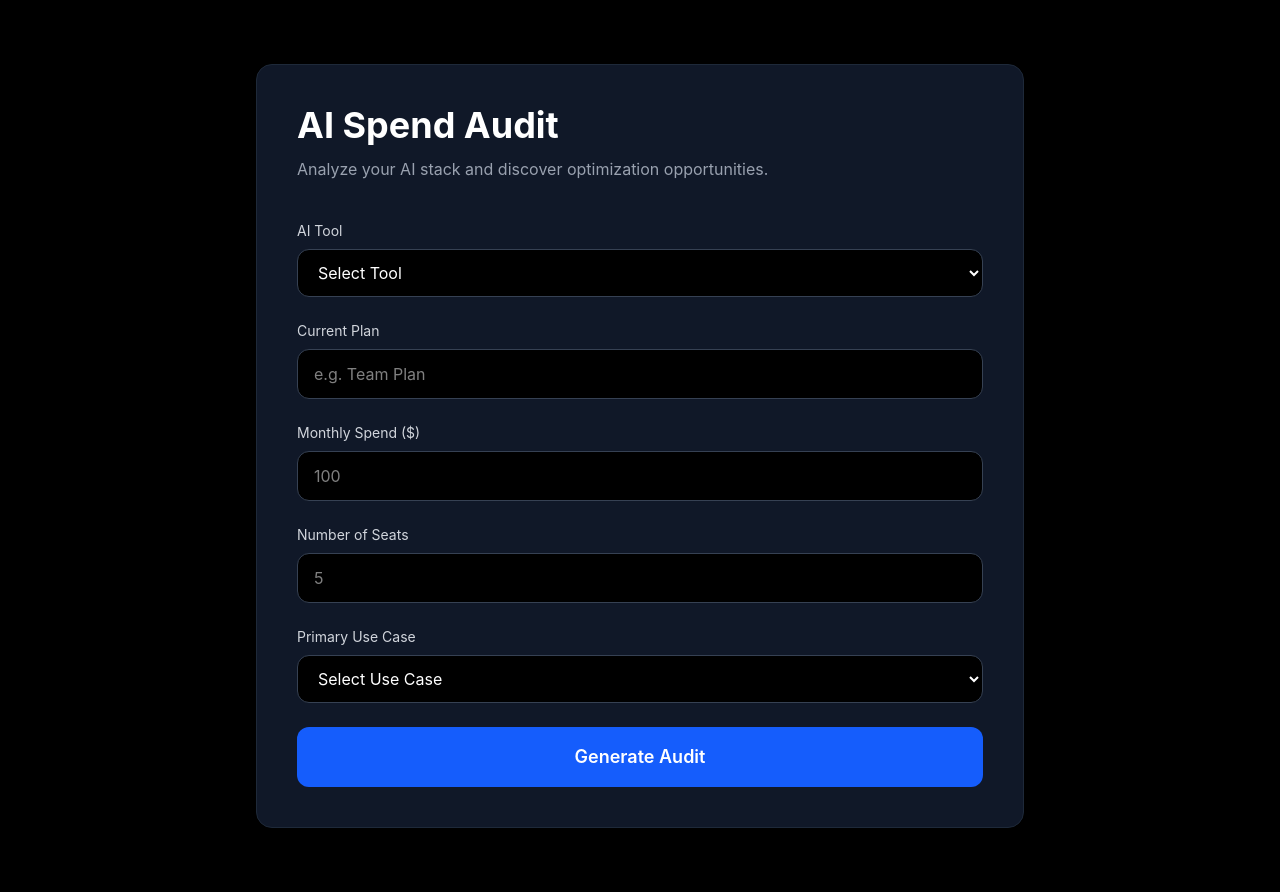
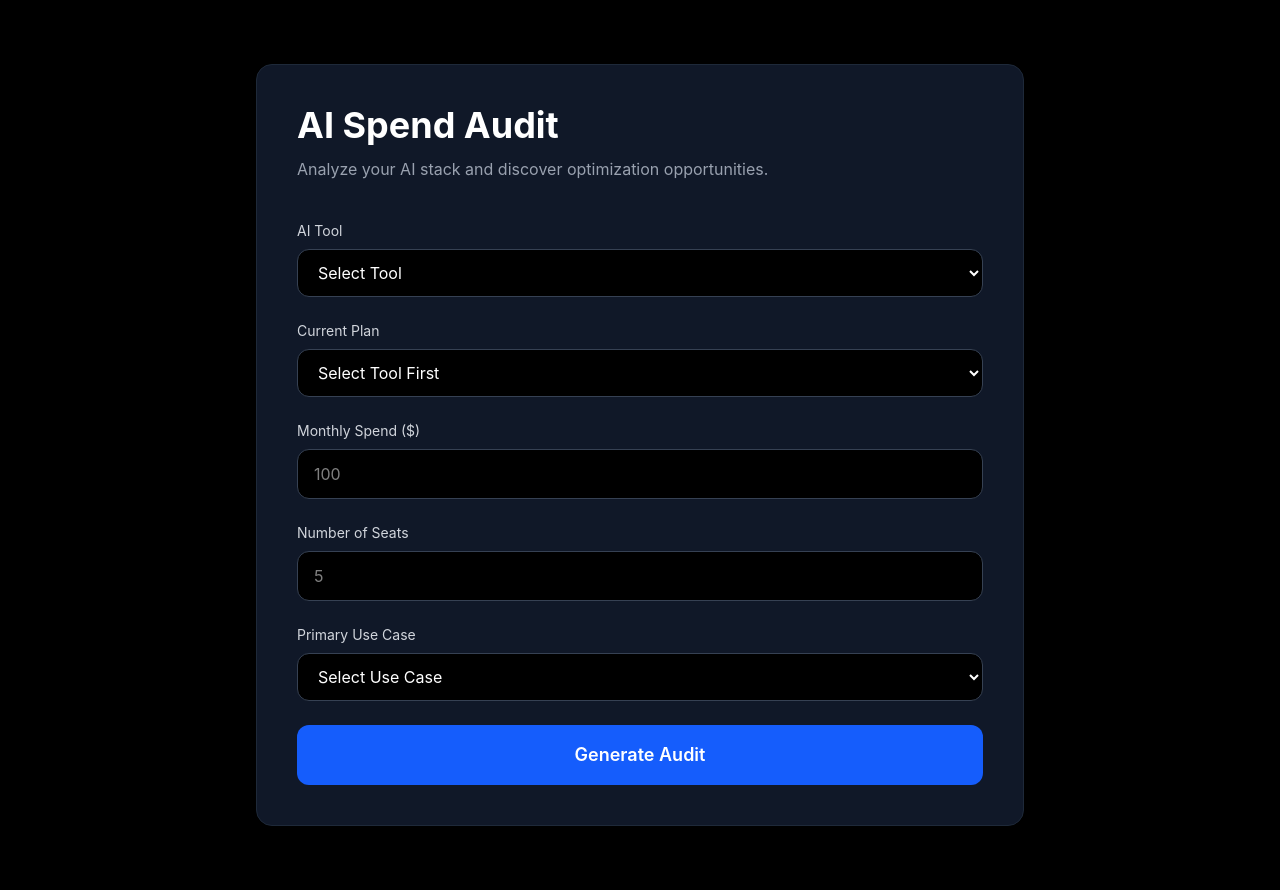
Before and after one commit to An415111/spendpilot-ai-audit, a React (Vite) app: page /audit in a window 1280 px wide. Built offline with nearby package versions, Linux system fonts and the light colour scheme.

Commit message:
feat: add dynamic pricing and plan selection

```diff
--- /dev/null
+++ b/src/data/pricingData.ts
@@ -0,0 +1,38 @@
+export const pricingData = {
+  ChatGPT: {
+    plans: [
+      { name: "Plus", price: 20 },
+      { name: "Team", price: 30 },
+      { name: "Enterprise", price: 60 },
+    ],
+  },
+
+  Claude: {
+    plans: [
+      { name: "Pro", price: 20 },
+      { name: "Team", price: 35 },
+      { name: "Enterprise", price: 70 },
+    ],
+  },
+
+  Cursor: {
+    plans: [
+      { name: "Pro", price: 20 },
+      { name: "Business", price: 40 },
+    ],
+  },
+
+  Copilot: {
+    plans: [
+      { name: "Individual", price: 10 },
+      { name: "Business", price: 19 },
+    ],
+  },
+
+  Gemini: {
+    plans: [
+      { name: "Pro", price: 20 },
+      { name: "Ultra", price: 50 },
+    ],
+  },
+};
--- a/src/pages/AuditForm.tsx
+++ b/src/pages/AuditForm.tsx
@@ -1,5 +1,6 @@
 import { useState } from "react";
 import { useNavigate } from "react-router-dom";
+import { pricingData } from "../data/pricingData";
 
 const AuditForm = () => {
   const navigate = useNavigate();
@@ -29,7 +30,7 @@ const AuditForm = () => {
       JSON.stringify(auditData)
     );
 
-    // Redirect to results page
+    // Navigate to results page
     navigate("/results");
   };
 
@@ -45,7 +46,10 @@ const AuditForm = () => {
           Analyze your AI stack and discover optimization opportunities.
         </p>
 
-        <form onSubmit={handleSubmit} className="space-y-6">
+        <form
+          onSubmit={handleSubmit}
+          className="space-y-6"
+        >
 
           {/* Tool */}
           <div>
@@ -55,16 +59,34 @@ const AuditForm = () => {
 
             <select
               value={tool}
-              onChange={(e) => setTool(e.target.value)}
+              onChange={(e) => {
+                setTool(e.target.value);
+                setPlan("");
+              }}
               className="w-full bg-black border border-gray-700 rounded-xl px-4 py-3 outline-none focus:border-blue-500"
               required
             >
               <option value="">Select Tool</option>
-              <option value="ChatGPT">ChatGPT</option>
-              <option value="Claude">Claude</option>
-              <option value="Cursor">Cursor</option>
-              <option value="Copilot">GitHub Copilot</option>
-              <option value="Gemini">Gemini</option>
+
+              <option value="ChatGPT">
+                ChatGPT
+              </option>
+
+              <option value="Claude">
+                Claude
+              </option>
+
+              <option value="Cursor">
+                Cursor
+              </option>
+
+              <option value="Copilot">
+                GitHub Copilot
+              </option>
+
+              <option value="Gemini">
+                Gemini
+              </option>
             </select>
           </div>
 
@@ -74,14 +96,32 @@ const AuditForm = () => {
               Current Plan
             </label>
 
-            <input
-              type="text"
-              placeholder="e.g. Team Plan"
+            <select
               value={plan}
               onChange={(e) => setPlan(e.target.value)}
               className="w-full bg-black border border-gray-700 rounded-xl px-4 py-3 outline-none focus:border-blue-500"
               required
-            />
+              disabled={!tool}
+            >
+              <option value="">
+                {tool
+                  ? "Select Plan"
+                  : "Select Tool First"}
+              </option>
+
+              {tool &&
+                pricingData[
+                  tool as keyof typeof pricingData
+                ]?.plans.map((planOption) => (
+                  <option
+                    key={planOption.name}
+                    value={planOption.name}
+                  >
+                    {planOption.name} — $
+                    {planOption.price}/mo
+                  </option>
+                ))}
+            </select>
           </div>
 
           {/* Monthly Spend */}
@@ -94,7 +134,9 @@ const AuditForm = () => {
               type="number"
               placeholder="100"
               value={monthlySpend}
-              onChange={(e) => setMonthlySpend(e.target.value)}
+              onChange={(e) =>
+                setMonthlySpend(e.target.value)
+              }
               className="w-full bg-black border border-gray-700 rounded-xl px-4 py-3 outline-none focus:border-blue-500"
               required
             />
@@ -110,7 +152,9 @@ const AuditForm = () => {
               type="number"
               placeholder="5"
               value={seats}
-              onChange={(e) => setSeats(e.target.value)}
+              onChange={(e) =>
+                setSeats(e.target.value)
+              }
               className="w-full bg-black border border-gray-700 rounded-xl px-4 py-3 outline-none focus:border-blue-500"
               required
             />
@@ -124,19 +168,39 @@ const AuditForm = () => {
 
             <select
               value={useCase}
-              onChange={(e) => setUseCase(e.target.value)}
+              onChange={(e) =>
+                setUseCase(e.target.value)
+              }
               className="w-full bg-black border border-gray-700 rounded-xl px-4 py-3 outline-none focus:border-blue-500"
               required
             >
-              <option value="">Select Use Case</option>
-              <option value="Coding">Coding</option>
-              <option value="Writing">Writing</option>
-              <option value="Research">Research</option>
-              <option value="Data Analysis">Data Analysis</option>
-              <option value="Mixed">Mixed</option>
+              <option value="">
+                Select Use Case
+              </option>
+
+              <option value="Coding">
+                Coding
+              </option>
+
+              <option value="Writing">
+                Writing
+              </option>
+
+              <option value="Research">
+                Research
+              </option>
+
+              <option value="Data Analysis">
+                Data Analysis
+              </option>
+
+              <option value="Mixed">
+                Mixed
+              </option>
             </select>
           </div>
 
+          {/* Submit Button */}
           <button
             type="submit"
             className="w-full bg-blue-600 hover:bg-blue-700 py-4 rounded-xl font-semibold text-lg transition"
```
